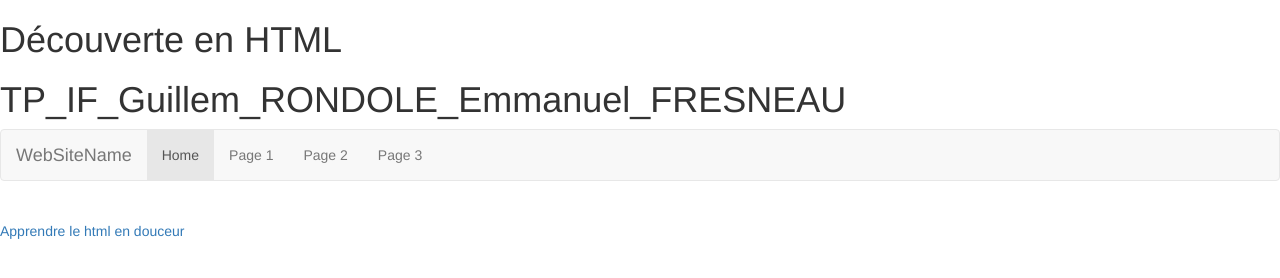
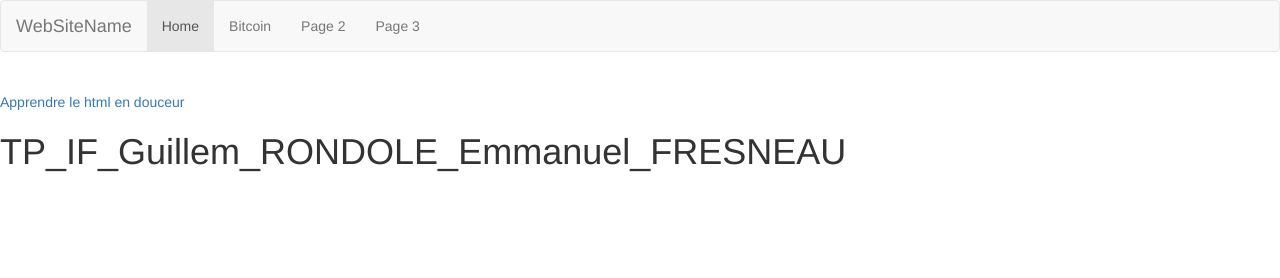
Before and after one commit to iratza/iratza.github.io, a plain HTML site: page index.html in a window 1280 px wide. Drawn offline with nearby package versions, Linux system fonts and the light colour scheme.

Commit message:
Update index.html

```diff
--- a/index.html
+++ b/index.html
@@ -1,14 +1,12 @@
 <html>
 <head>
 	<title>TP_1_IF</title>
-	<h1>Découverte en HTML</h1>
 	<link rel ="stylesheet" media = all href = "css/style.css">
 	<link rel="stylesheet" href="https://maxcdn.bootstrapcdn.com/bootstrap/3.3.7/css/bootstrap.min.css">
 	   <!--<link rel="stylesheet" href="https://maxcdn.bootstrapcdn.com/bootstrap/3.3.7/css/bootstrap.min.css" integrity="sha384-BVYiiSIFeK1dGmJRAkycuHAHRg32OmUcww7on3RYdg4Va+PmSTsz/K68vbdEjh4u" crossorigin="anonymous">
 	   <link rel="stylesheet" href="https://maxcdn.bootstrapcdn.com/bootstrap/3.3.7/css/bootstrap-theme.min.css" integrity="sha384-rHyoN1iRsVXV4nD0JutlnGaslCJuC7uwjduW9SVrLvRYooPp2bWYgmgJQIXwl/Sp" crossorigin="anonymous">
 	--></head>
 	<body>
-		<h1>TP_IF_Guillem_RONDOLE_Emmanuel_FRESNEAU</h1>
 		<nav class="navbar navbar-default">
 			<div class="container-fluid">
 				<div class="navbar-header">
@@ -16,7 +14,7 @@
 				</div>
 				<ul class="nav navbar-nav">
 					<li class="active"><a href="#">Home</a></li>
-					<li><a href="#">Page 1</a></li>
+					<li><a href="#">Bitcoin</a></li>
 					<li><a href="#">Page 2</a></li>
 					<li><a href="#">Page 3</a></li>
 				</ul>
@@ -24,5 +22,6 @@
 		</nav>
 		<br>
 		<a href="http://www.w3schools.com">Apprendre le html en douceur</a>
+		<h1>TP_IF_Guillem_RONDOLE_Emmanuel_FRESNEAU</h1>
 	</body>
 </html>
```
